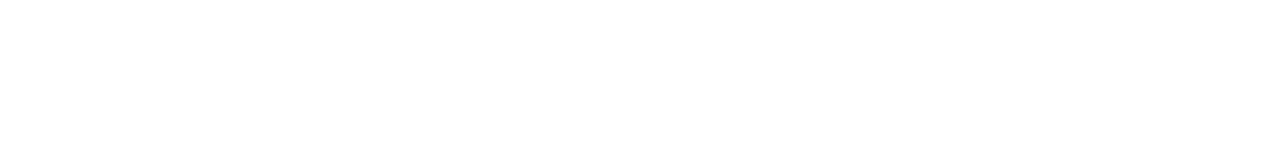
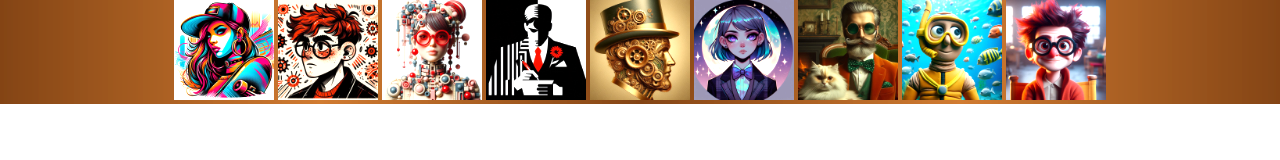
Before and after one commit to franci5c0/GELATERIA-home, a website: page public/rede-social.html in a window 1280 px wide. Drawn offline with Linux system fonts and the light colour scheme.

Commit message:
começando a reforma da rede social

```diff
--- a/css/doceria.css
+++ b/css/doceria.css
@@ -184,3 +184,15 @@ footer {
     }
   }
 }
+
+
+header.cabeçalho {
+  display: flex;
+  justify-content: center;
+
+  div.topo-perfis {
+    img {
+      width: 100px;
+    }
+  }
+}
--- a/public/rede-social.html
+++ b/public/rede-social.html
@@ -1,5 +1,5 @@
 <!DOCTYPE html>
-<html lang="en">
+<html lang="pt-br">
 <head>
     <meta charset="UTF-8">
     <meta name="viewport" content="width=device-width, initial-scale=1.0">
@@ -9,11 +9,20 @@
 </head>
 <body class="bodymain">
 
-<header class="topo">
+<header class="cabeçalho">
 
     <div class="topo-perfis">
-        <img src="">
+        <img src="/imagens-rede-social/perfil-social-1.jpeg">
+        <img src="/imagens-rede-social/perfil-social-2.jpeg">
+        <img src="/imagens-rede-social/perfil-social-3.jpeg">
+        <img src="/imagens-rede-social/perfil-social-4.jpeg">
+        <img src="/imagens-rede-social/perfil-social-5.jpeg">
+        <img src="/imagens-rede-social/perfil-social-6.jpeg">
+        <img src="/imagens-rede-social/perfil-social-7.jpeg">
+        <img src="/imagens-rede-social/perfil-social-8.jpeg">
+        <img src="/imagens-rede-social/perfil-social-9.jpeg">
     </div>
+
 
 
 
```
